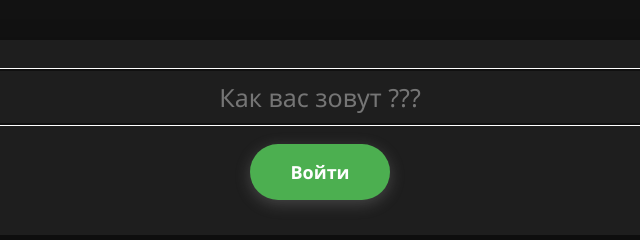
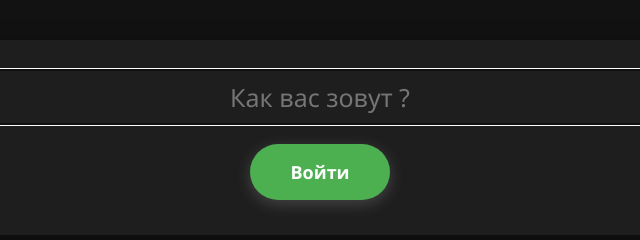
Before and after one commit to Osa-Da/Osa-Da.github.io, a plain HTML site: page index.html in a window 1280 px wide. Shown: the part 263-503 px from the top of the page, 320-960 px from the left. Drawn offline with Linux system fonts and the light colour scheme.

Commit message:
финал вроде как

```diff
--- a/index.html
+++ b/index.html
@@ -646,7 +646,7 @@
                     type="text"
                     class="password-input"
                     id="passwordInput"
-                    placeholder="Как вас зовут ???"
+                    placeholder="Как вас зовут ?"
                 />
                 <button class="btn btn-auth" id="loginBtn">Войти</button>
                 <button
```
